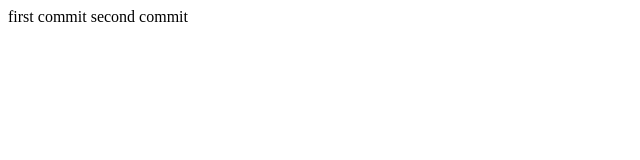
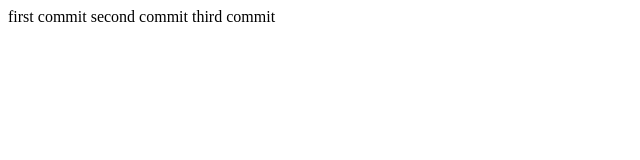
Before and after one commit to MyronovychOleksandr/testRevert, a plain HTML site: page index.html in a window 1280 px wide. Shown: the whole page, without its empty margins (0-640 px from the left). Drawn offline with Linux system fonts and the light colour scheme.

Commit message:
third commit

```diff
--- a/index.html
+++ b/index.html
@@ -11,6 +11,7 @@
 <body>
     first commit
     second commit
+    third commit
 </body>
 
 </html>
```
